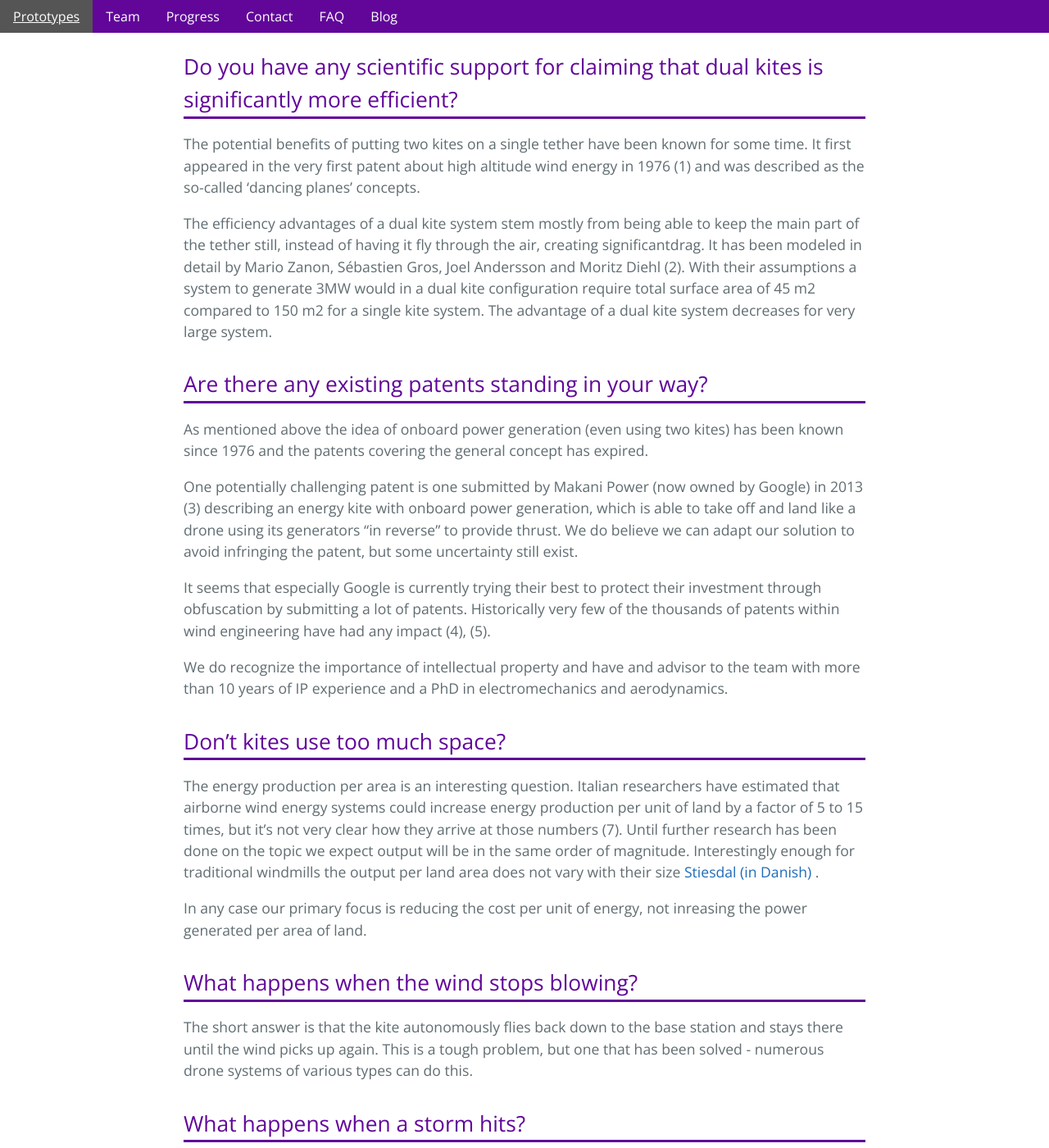
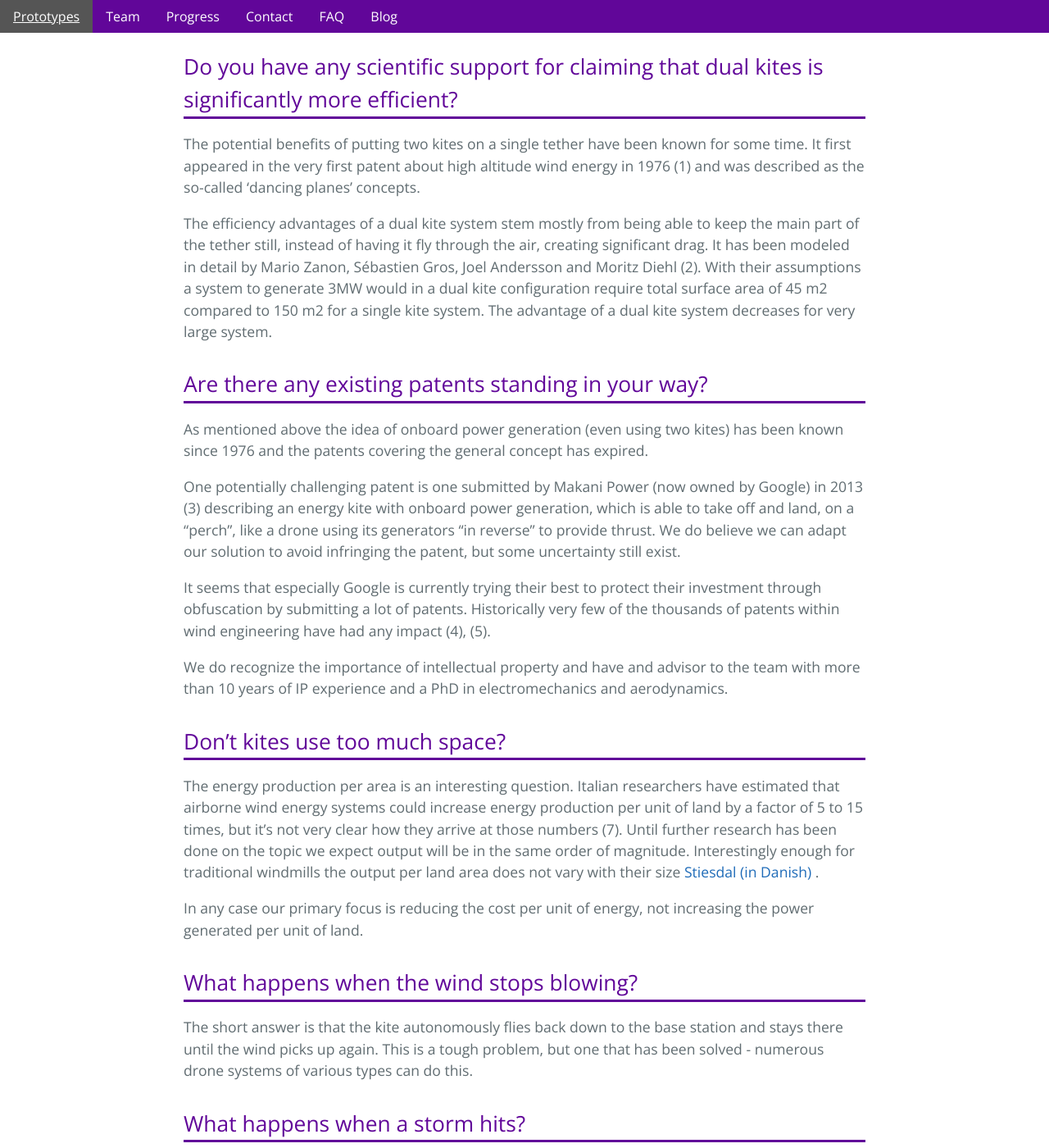
Before and after one commit to kitextech/kitextech.github.io, a Jekyll site: the page built from _posts/2017-03-22-critical-questions.md, in a window 1280 px wide and 1400 px high, scrolled down 410 px. Shown: the whole window at 82% size. Built offline with Jekyll 4.4.1, drawn with Linux system fonts in a browser that asks for light colours; some of the changed text lies outside the part shown.

Commit message:
critical questions update

```diff
--- a/_posts/2017-03-22-critical-questions.md
+++ b/_posts/2017-03-22-critical-questions.md
@@ -7,12 +7,12 @@ layout: default
 ## Do you have any scientific support for claiming that dual kites is significantly more efficient?
 The potential benefits of putting two kites on a single tether have been known for some time. It first appeared in the very first patent about high altitude wind energy in 1976 (1) and was described as the so-called ‘dancing planes’ concepts.
 
-The efficiency advantages of a dual kite system stem mostly from being able to keep the main part of the tether still, instead of having it fly through the air, creating significantdrag. It has been modeled in detail by Mario Zanon, Sébastien Gros, Joel Andersson and Moritz Diehl (2). With their assumptions a system to generate 3MW would in a dual kite configuration require total surface area of 45 m2 compared to 150 m2 for a single kite system. The advantage of a dual kite system decreases for very large system.
+The efficiency advantages of a dual kite system stem mostly from being able to keep the main part of the tether still, instead of having it fly through the air, creating significant drag. It has been modeled in detail by Mario Zanon, Sébastien Gros, Joel Andersson and Moritz Diehl (2). With their assumptions a system to generate 3MW would in a dual kite configuration require total surface area of 45 m2 compared to 150 m2 for a single kite system. The advantage of a dual kite system decreases for very large system.
 
 ## Are there any existing patents standing in your way?
 As mentioned above the idea of onboard power generation (even using two kites) has been known since 1976 and the patents covering the general concept has expired.
 
-One potentially challenging patent is one submitted by Makani Power (now owned by Google) in 2013 (3) describing an energy kite with onboard power generation, which is able to take off and land like a drone using its generators "in reverse" to provide thrust. We do believe we can adapt our solution to avoid infringing the patent, but some uncertainty still exist.
+One potentially challenging patent is one submitted by Makani Power (now owned by Google) in 2013 (3) describing an energy kite with onboard power generation, which is able to take off and land, on a "perch", like a drone using its generators "in reverse" to provide thrust. We do believe we can adapt our solution to avoid infringing the patent, but some uncertainty still exist.
 
 It seems that especially Google is currently trying their best to protect their investment through obfuscation by submitting a lot of patents. Historically very few of the thousands of patents within wind engineering have had any impact (4), (5).
 
@@ -21,7 +21,7 @@ We do recognize the importance of intellectual property and have and advisor to
 ## Don't kites use too much space?
 The energy production per area is an interesting question. Italian researchers have estimated that airborne wind energy systems could increase energy production per unit of land by a factor of 5 to 15 times, but it's not very clear how they arrive at those numbers (7). Until further research has been done on the topic we expect output will be in the same order of magnitude. Interestingly enough for traditional windmills the output per land area does not vary with their size [Stiesdal (in Danish) ](https://ing.dk/blog/bliver-vindmoellerne-ved-med-at-vokse-del-ii-192275).
 
-In any case our primary focus is reducing the cost per unit of energy, not inreasing the power generated per area of land.
+In any case our primary focus is reducing the cost per unit of energy, not increasing the power generated per unit of land.
 
 ## What happens when the wind stops blowing?
 
@@ -59,7 +59,7 @@ Secondly, while it may seem counterintuitive, the weight of the kite as it is fl
 This is one of the challenging aspects of the project as the serious weight restrictions means components needs to be carefully selected and designed. On the positive side, viable multi-rotor (drone) systems constantly grow in size and Makani already showed in 2015 that they could hover a 600 kW kite (video)[https://vimeo.com/141280416].
 
 ## Will aviation authorities allow kite wind mills?
-Ampyx power (Netherlands), Kitemill (Norway) and Makani (USA) have all been allowed to perform tests with commercial scale tether lengts, so it seems there is a willingness from the aviation agencies to be cooperative in finding solutions.
+Ampyx power (Netherlands), Kitemill (Norway) and Makani (USA) have all been allowed to perform tests with commercial scale tether lengths, so it seems there is a willingness from the aviation agencies to be cooperative in finding solutions.
 
 ## How long time will it take to develop?
 With an Elon Musk timeline the kite would be producing energy mega watts by 2020; realistically add a year or two.
```
